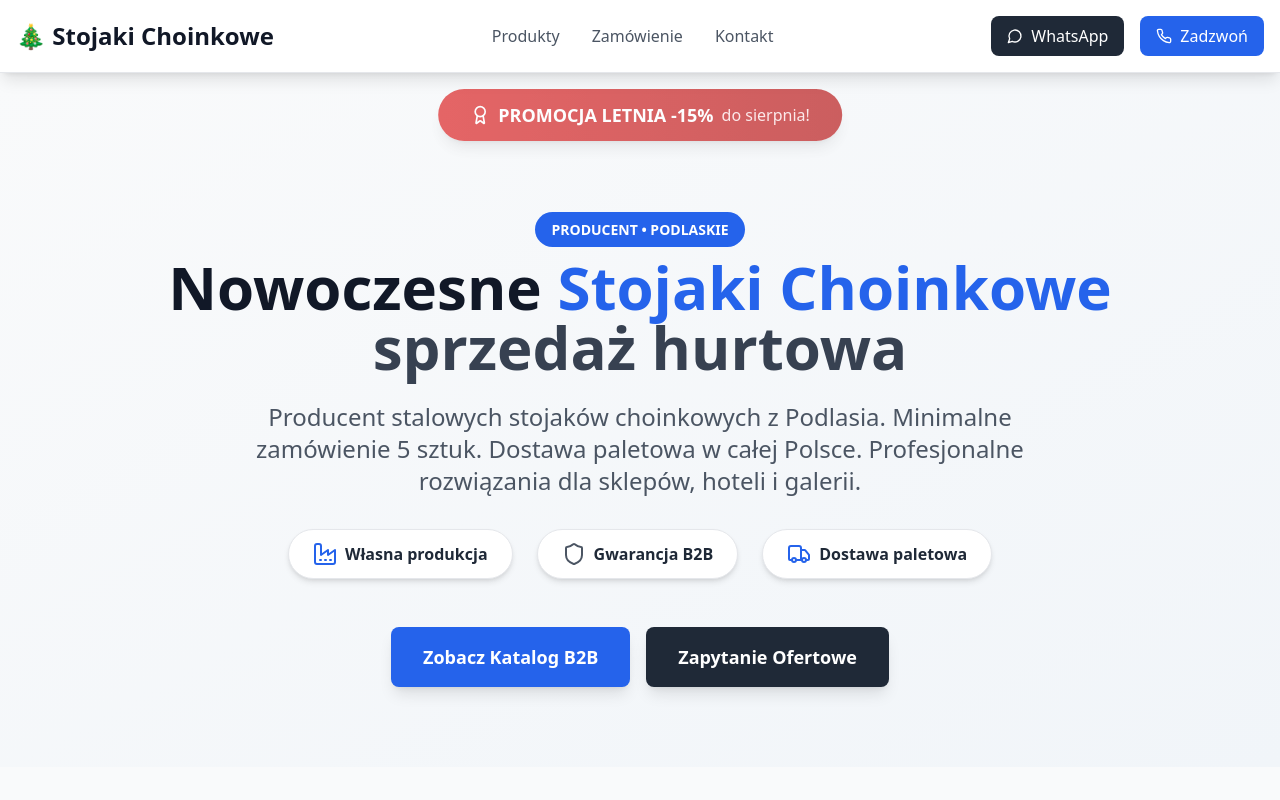
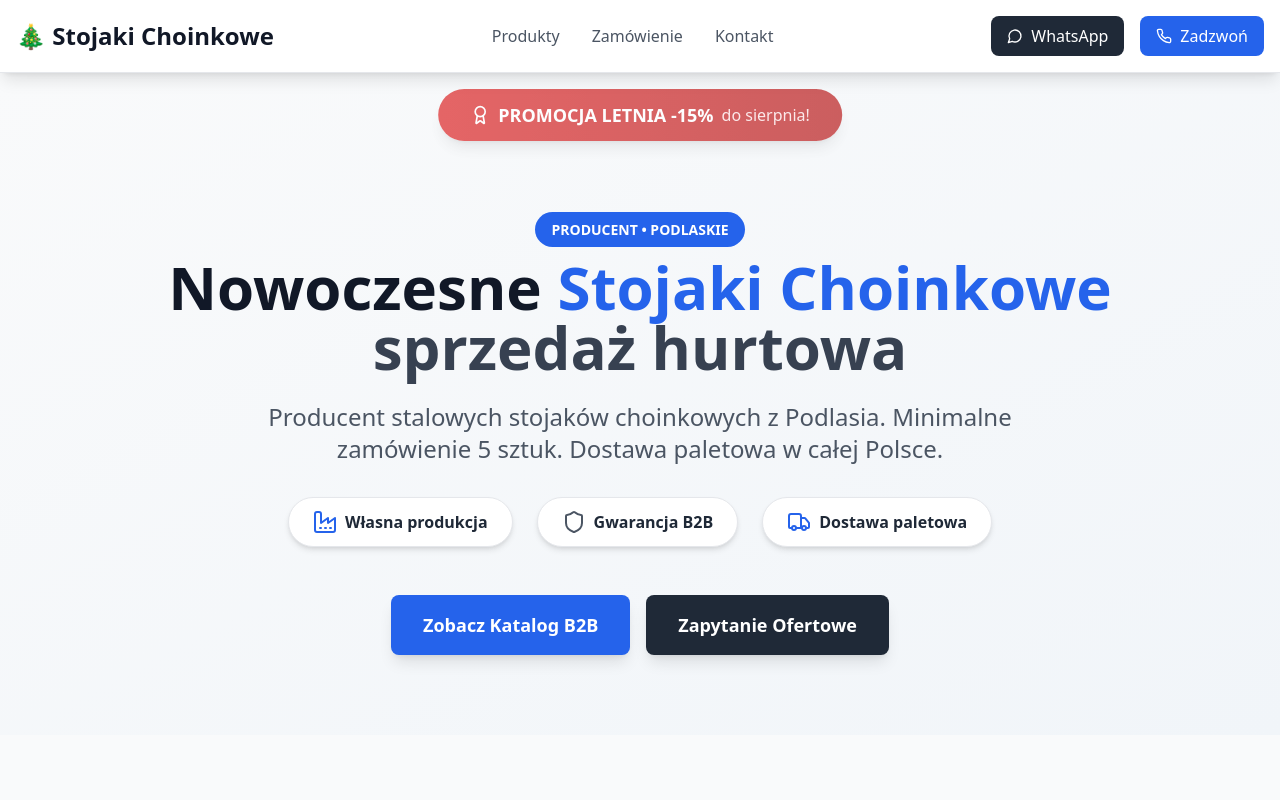
Before and after one commit to ohhsite/choinka-stojak-shop, a React (Vite) app: page / in a window 1280 px wide. Shown: the top 800 px of the page. Built offline with nearby package versions, Linux system fonts and the light colour scheme.

Commit message:
Visual edit in Lovable
Edited UI in Lovable

```diff
--- a/src/components/Hero.tsx
+++ b/src/components/Hero.tsx
@@ -26,11 +26,7 @@ const Hero = () => {
           <span className="text-gray-700">sprzedaż hurtowa</span>
         </h1>
 
-        <p className="text-xl md:text-2xl text-gray-600 mb-8 max-w-3xl mx-auto">
-          Producent stalowych stojaków choinkowych z Podlasia.
-          Minimalne zamówienie 5 sztuk. Dostawa paletowa w całej Polsce.
-          Profesjonalne rozwiązania dla sklepów, hoteli i galerii.
-        </p>
+        <p className="text-xl md:text-2xl text-gray-600 mb-8 max-w-3xl mx-auto">Producent stalowych stojaków choinkowych z Podlasia. Minimalne zamówienie 5 sztuk. Dostawa paletowa w całej Polsce. </p>
 
         <div className="flex flex-wrap justify-center gap-6 mb-12">
           <div className="flex items-center bg-white px-6 py-3 rounded-full shadow-md border border-gray-200">
```
